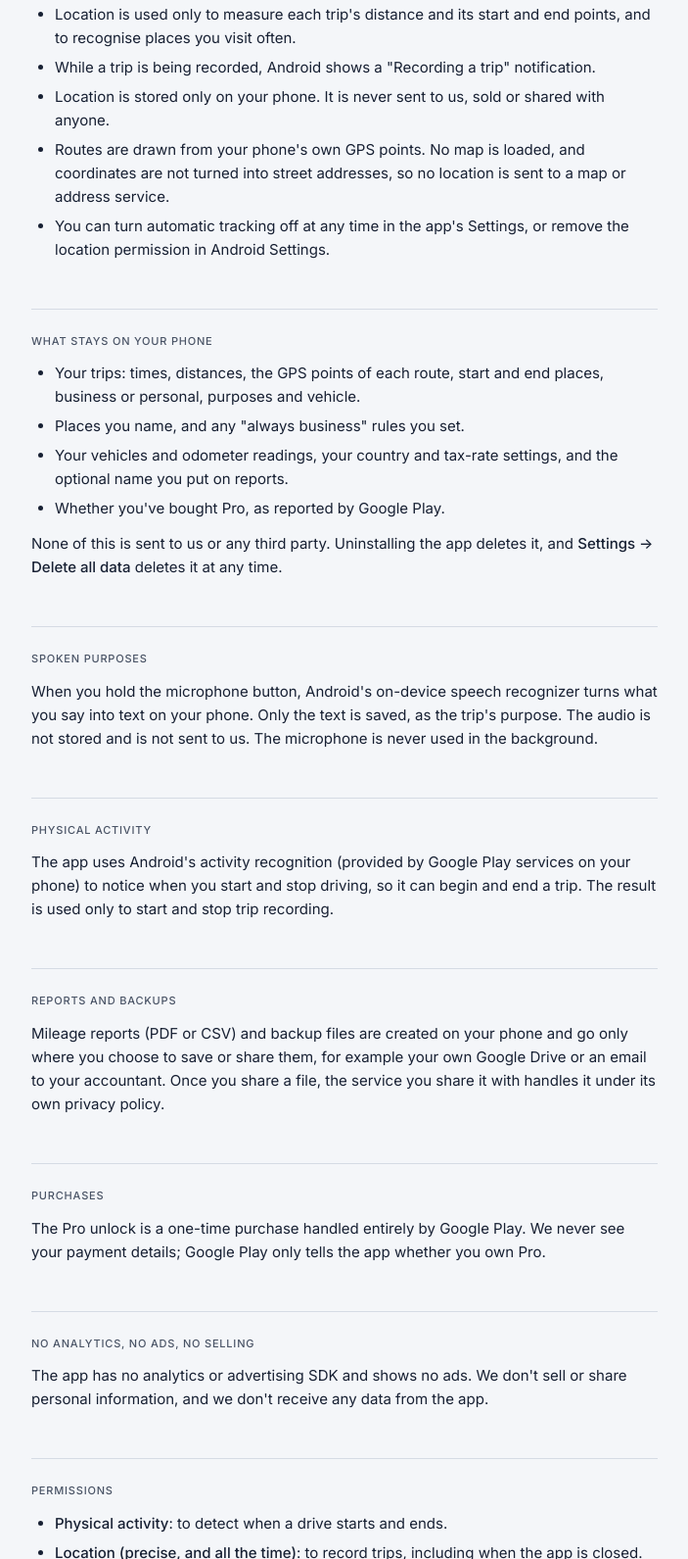
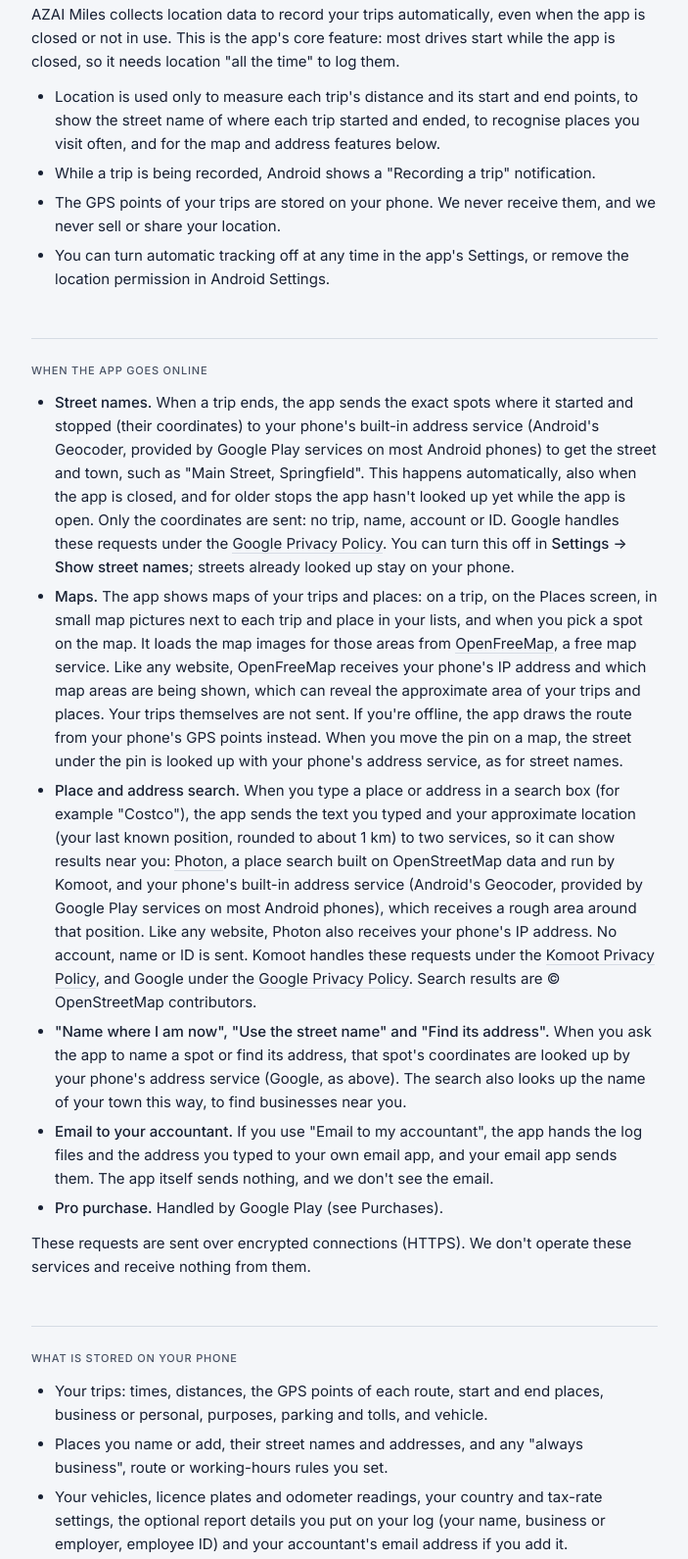
Before and after one commit to kancanada/azai-website, a plain HTML site: page miles/privacy.html in a window 1280 px wide. Shown: the part 734-2325 px from the top of the page at 98% size, without its empty margins (288-991 px from the left). Drawn offline with Linux system fonts and the light colour scheme.

Commit message:
AZAI Miles privacy policy v1.2: street names, maps, email to accountant
Co-Authored-By: Claude Opus 5.5 <noreply@anthropic.com>

```diff
--- a/miles/privacy.html
+++ b/miles/privacy.html
@@ -4,7 +4,7 @@
 <meta charset="UTF-8">
 <meta name="viewport" content="width=device-width, initial-scale=1.0">
 <title>Privacy Policy — AZAI Miles: Mileage Tracker</title>
-<meta name="description" content="Privacy Policy for AZAI Miles: Mileage Tracker by Kan Canada Trading Corp. Your location never leaves your phone.">
+<meta name="description" content="Privacy Policy for AZAI Miles: Mileage Tracker by Kan Canada Trading Corp. No account, no ads, no analytics. Your trips are stored on your phone; street names, maps and search go online.">
 <link rel="canonical" href="https://azai.ca/miles/privacy.html">
 <link rel="icon" type="image/png" href="/miles/favicon.png">
 <style>
@@ -72,15 +72,22 @@
 <main>
 
 <h1>Privacy Policy</h1>
-<p class="updated">Last updated: 25 November 2026 (version 1.0)</p>
+<p class="updated">Last updated: 26 November 2026 (version 1.2, for app version 1.2.0 and later)</p>
 
 <h2>The short version</h2>
 <p>
-  AZAI Miles records your drives so you can keep a mileage log. Your
-  location, trips, places and spoken notes are stored <strong>only on your
-  phone</strong>. The app has no account, no analytics and no ads, we run no
-  servers, and the app doesn't even have permission to use the internet. We
-  never see your data.
+  AZAI Miles records your drives so you can keep a mileage log. Your trips,
+  places, purposes and settings are <strong>stored on your phone</strong>.
+  The app has no account, no analytics and no ads, and we run no servers, so
+  we never receive your trips.
+</p>
+<p>
+  The app goes online for four things: to show the <strong>street
+  name</strong> where each trip started and ended, to load <strong>map
+  images</strong> for your trips and places, to look up a <strong>place or
+  address</strong> when you search for one, and to let <strong>Google
+  Play</strong> handle the Pro purchase. Each is described below. Your trip
+  log itself is never uploaded.
 </p>
 
 <h2>Who we are</h2>
@@ -100,46 +107,113 @@
 </p>
 <ul>
   <li>Location is used only to measure each trip's distance and its start and
-      end points, and to recognise places you visit often.</li>
+      end points, to show the street name of where each trip started and
+      ended, to recognise places you visit often, and for the map and address
+      features below.</li>
   <li>While a trip is being recorded, Android shows a "Recording a trip"
       notification.</li>
-  <li>Location is stored only on your phone. It is never sent to us, sold or
-      shared with anyone.</li>
-  <li>Routes are drawn from your phone's own GPS points. No map is loaded,
-      and coordinates are not turned into street addresses, so no location is
-      sent to a map or address service.</li>
+  <li>The GPS points of your trips are stored on your phone. We never receive
+      them, and we never sell or share your location.</li>
   <li>You can turn automatic tracking off at any time in the app's Settings,
       or remove the location permission in Android Settings.</li>
 </ul>
 
-<h2>What stays on your phone</h2>
+<h2>When the app goes online</h2>
+<ul>
+  <li><strong>Street names.</strong> When a trip ends, the app sends the
+      exact spots where it started and stopped (their coordinates) to your
+      phone's built-in address service (Android's Geocoder, provided by
+      Google Play services on most Android phones) to get the street and
+      town, such as "Main Street, Springfield". This happens automatically,
+      also when the app is closed, and for older stops the app hasn't looked
+      up yet while the app is open. Only the coordinates are sent: no trip,
+      name, account or ID. Google handles these requests under the
+      <a href="https://policies.google.com/privacy">Google Privacy Policy</a>.
+      You can turn this off in <strong>Settings &rarr; Show street
+      names</strong>; streets already looked up stay on your phone.</li>
+  <li><strong>Maps.</strong> The app shows maps of your trips and places: on a
+      trip, on the Places screen, in small map pictures next to each trip and
+      place in your lists, and when you pick a spot on the map. It loads the
+      map images for those areas from
+      <a href="https://openfreemap.org/">OpenFreeMap</a>, a free map service.
+      Like any website, OpenFreeMap receives your phone's IP address and which
+      map areas are being shown, which can reveal the approximate area of your
+      trips and places. Your trips themselves are not sent. If you're offline,
+      the app draws the route from your phone's GPS points instead. When you
+      move the pin on a map, the street under the pin is looked up with your
+      phone's address service, as for street names.</li>
+  <li><strong>Place and address search.</strong> When you type a place or
+      address in a search box (for example "Costco"), the app sends the text
+      you typed and your approximate location (your last known position,
+      rounded to about 1 km) to two services, so it can show results near you:
+      <a href="https://photon.komoot.io/">Photon</a>, a place search built on
+      OpenStreetMap data and run by Komoot, and your phone's built-in address
+      service (Android's Geocoder, provided by Google Play services on most
+      Android phones), which receives a rough area around that position. Like
+      any website, Photon also receives your phone's IP address. No account,
+      name or ID is sent. Komoot handles these requests under the
+      <a href="https://www.komoot.com/privacy">Komoot Privacy Policy</a>, and
+      Google under the
+      <a href="https://policies.google.com/privacy">Google Privacy Policy</a>.
+      Search results are © OpenStreetMap contributors.</li>
+  <li><strong>"Name where I am now", "Use the street name" and "Find its
+      address".</strong> When you ask the app to name a spot or find its
+      address, that spot's coordinates are looked up by your phone's address
+      service (Google, as above). The search also looks up the name of your town this way, to
+      find businesses near you.</li>
+  <li><strong>Email to your accountant.</strong> If you use "Email to my
+      accountant", the app hands the log files and the address you typed to
+      your own email app, and your email app sends them. The app itself sends
+      nothing, and we don't see the email.</li>
+  <li><strong>Pro purchase.</strong> Handled by Google Play (see
+      Purchases).</li>
+</ul>
+<p>
+  These requests are sent over encrypted connections (HTTPS). We don't
+  operate these services and receive nothing from them.
+</p>
+
+<h2>What is stored on your phone</h2>
 <ul>
   <li>Your trips: times, distances, the GPS points of each route, start and
-      end places, business or personal, purposes and vehicle.</li>
-  <li>Places you name, and any "always business" rules you set.</li>
-  <li>Your vehicles and odometer readings, your country and tax-rate
-      settings, and the optional name you put on reports.</li>
+      end places, business or personal, purposes, parking and tolls, and
+      vehicle.</li>
+  <li>Places you name or add, their street names and addresses, and any
+      "always business", route or working-hours rules you set.</li>
+  <li>Your vehicles, licence plates and odometer readings, your country and
+      tax-rate settings, the optional report details you put on your log
+      (your name, business or employer, employee ID) and your accountant's
+      email address if you add it.</li>
+  <li>Small map pictures of your trips and places, kept so lists load
+      quickly.</li>
   <li>Whether you've bought Pro, as reported by Google Play.</li>
 </ul>
 <p>
-  None of this is sent to us or any third party. Uninstalling the app deletes
-  it, and <strong>Settings → Delete all data</strong> deletes it at any time.
+  We have no copy of any of this. Uninstalling the app deletes it, and
+  <strong>Settings &rarr; Delete all data</strong> deletes it at any time.
 </p>
 
 <h2>Spoken purposes</h2>
 <p>
   When you hold the microphone button, Android's on-device speech recognizer
   turns what you say into text on your phone. Only the text is saved, as the
-  trip's purpose. The audio is not stored and is not sent to us. The
-  microphone is never used in the background.
+  trip's purpose. The audio is not kept and is not sent to us. The microphone
+  is never used in the background.
 </p>
 
 <h2>Physical activity</h2>
 <p>
   The app uses Android's activity recognition (provided by Google Play
   services on your phone) to notice when you start and stop driving, so it
-  can begin and end a trip. The result is used only to start and stop trip
-  recording.
+  can begin and end a trip. The signal is read on your phone and is used only
+  to start and stop trip recording.
+</p>
+
+<h2>Notifications</h2>
+<p>
+  When a trip ends, the app can show a "Trip logged" notification so you can
+  mark it business or personal without opening the app. It is created on
+  your phone and can be turned off in Settings &rarr; Ask after each trip.
 </p>
 
 <h2>Reports and backups</h2>
@@ -152,15 +226,18 @@
 
 <h2>Purchases</h2>
 <p>
-  The Pro unlock is a one-time purchase handled entirely by Google Play. We
-  never see your payment details; Google Play only tells the app whether you
-  own Pro.
+  The Pro unlock is a one-time purchase handled entirely by Google Play,
+  using Google's Play Billing library. We never see your payment details;
+  Google Play tells the app whether you own Pro and when it was bought.
+  Google handles purchase information under the
+  <a href="https://policies.google.com/privacy">Google Privacy Policy</a>.
 </p>
 
 <h2>No analytics, no ads, no selling</h2>
 <p>
-  The app has no analytics or advertising SDK and shows no ads. We don't sell
-  or share personal information, and we don't receive any data from the app.
+  The app has no analytics or advertising SDK, no advertising ID, and shows
+  no ads. We don't sell or share personal information, and we don't receive
+  any data from the app.
 </p>
 
 <h2>Permissions</h2>
@@ -171,16 +248,17 @@
       including when the app is closed.</li>
   <li><strong>Foreground service (location)</strong>: to keep recording a
       drive, with a visible notification, until it ends.</li>
-  <li><strong>Notifications</strong>: the "Recording a trip" notification,
-      the evening "trips to sort" reminder and the monthly "your log is ready"
-      reminder.</li>
+  <li><strong>Notifications</strong>: the "Recording a trip" and "Trip
+      logged" notifications, the evening "trips to sort" reminder and the
+      monthly "your log is ready" reminder.</li>
   <li><strong>Run at startup</strong>: to restart drive detection after your
       phone restarts.</li>
   <li><strong>Microphone</strong>: only while you hold the button to speak a
       trip's purpose.</li>
+  <li><strong>Internet and network state</strong>: to look up street names
+      and addresses, load map images, and tell you when you're offline.</li>
   <li><strong>Billing</strong>: lets Google Play handle the Pro purchase.</li>
 </ul>
-<p>The app does not request internet access.</p>
 
 <h2>Children</h2>
 <p>
@@ -191,15 +269,20 @@
 <h2>Changes</h2>
 <p>
   If this policy changes, the updated version will be posted at this address
-  with a new "Last updated" date.
+  with a new "Last updated" date. Version 1.0 of this policy covered app
+  version 1.0.0, which had no map or address features. Version 1.1 covered
+  app version 1.1.0, which looked up places and addresses only when you
+  searched or asked.
 </p>
 
 <h2>Your rights</h2>
 <p>
   Under PIPEDA (Canada), US state privacy laws, GDPR (EU/EEA) and similar
   laws, you have the right to access, correct or delete personal data we
-  hold about you. We don't hold any personal data about you: everything the
-  app records stays on your phone, under your control. Questions:
+  hold about you. We don't hold any personal data about you: your trips stay
+  on your phone, under your control. For street names, map and address
+  lookups, the providers named above handle requests under their own
+  policies. Questions:
   <a href="mailto:asoni@kancanada.com">asoni@kancanada.com</a>.
 </p>
 
```
